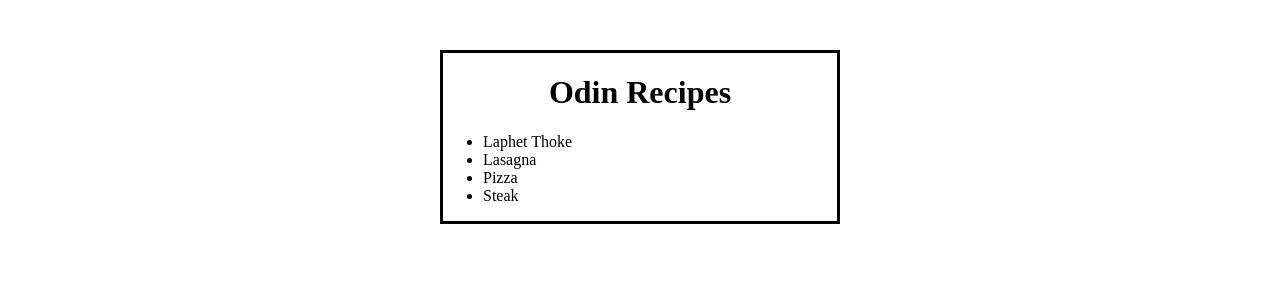
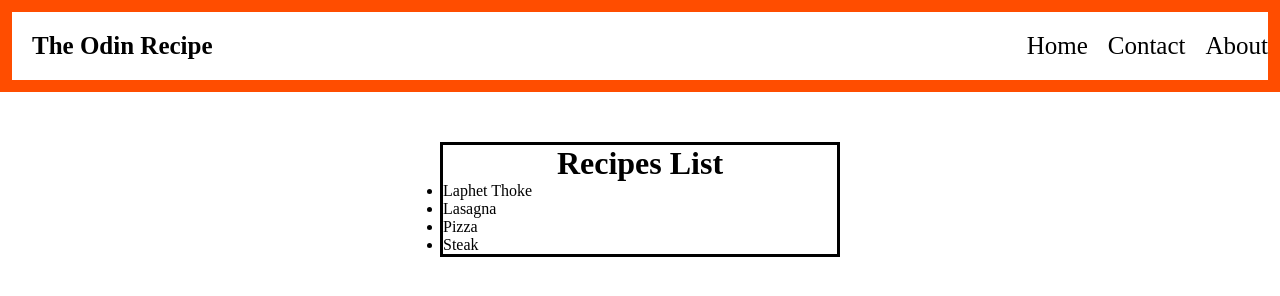
Before and after one commit to Yakisoba606/odin-recipes, a plain HTML site: page index.html in a window 1280 px wide. Drawn offline with Linux system fonts and the light colour scheme.

Commit message:
Used flexbox for navbar

```diff
--- a/index.html
+++ b/index.html
@@ -7,8 +7,17 @@
     </head>
 
     <body>
-        <div class="card">
-            <h1>Odin Recipes</h1>
+        <div class="header">
+            <ul class="nav">
+                <li class="logo"><a href="./index.html">The Odin Recipe</a></li>
+                <li><a href="#">Home</a></li>
+                <li><a href="#">Contact</a></li>
+                <li><a href="#">About</a></li>
+            </ul>
+        </div>
+
+        <div class="container">
+            <h1>Recipes List</h1>
             <ul>
                 <li><a href="./recipes/laphet-thoke.html">Laphet Thoke</a></li>
                 <li><a href="./recipes/lasagna.html" >Lasagna</a></li>
--- a/style.css
+++ b/style.css
@@ -1,9 +1,36 @@
 *{
     background-color: white;
     box-sizing: border-box;
+    margin: 0;
+    padding: 0;
 }
 
-.card{
+.header{
+    background-color: #FF4D00;
+    padding: 12px;
+}
+
+.nav{
+    list-style-type: none;
+    display: flex;
+    gap: 20px;
+    padding: 0px;
+    margin: 0;
+    align-items: baseline;
+}
+
+li.logo{
+    font-size: 40px;
+    font-weight: 900;
+    padding:20px;
+    margin-right: auto;
+}
+
+.nav li{
+    font-size: 25px;
+}
+
+.container{
     width: 400px;
     border-style: solid;
     border-color: black;
```
